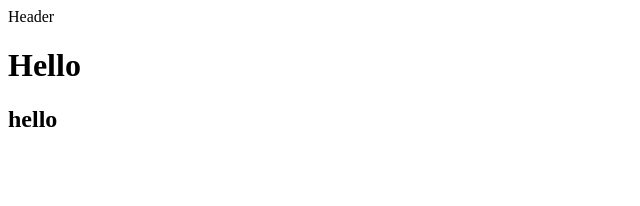
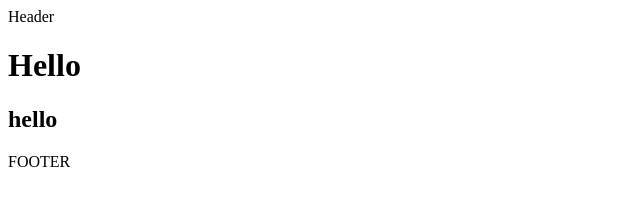
Before and after one commit to kohhta/git-practice, a plain HTML site: page index.html in a window 1280 px wide. Shown: the full height of the page, 0-640 px from the left. Drawn offline with Linux system fonts and the light colour scheme.

Commit message:
footer追加

```diff
--- a/index.html
+++ b/index.html
@@ -11,5 +11,7 @@
   <h1>Hello</h1>
   <h2>hello</h2>
 
+  <footer>FOOTER</footer>
+
 </body>
 </html>
```
